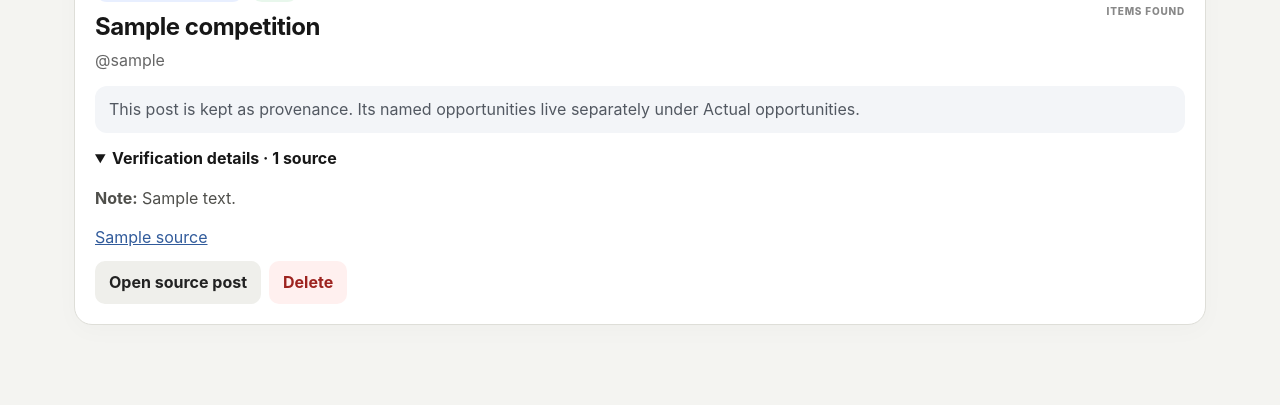
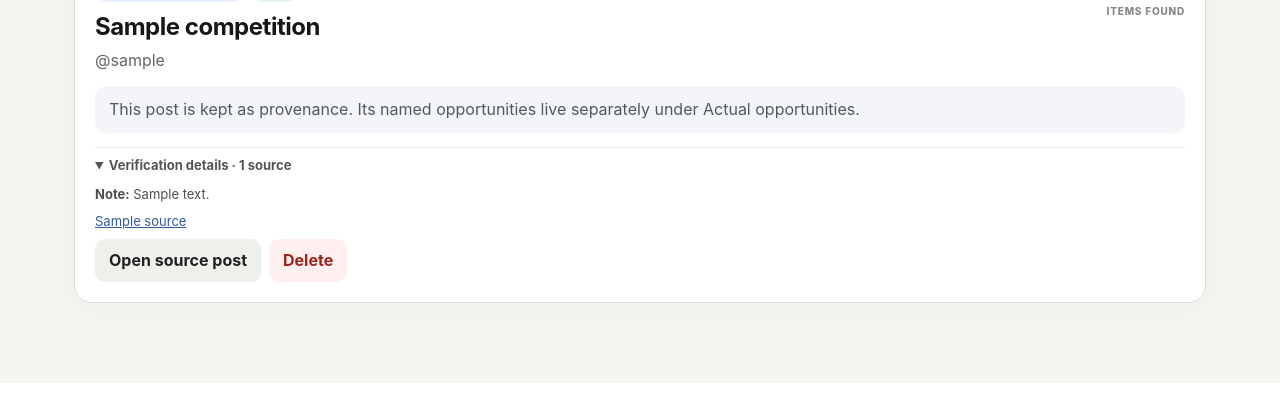
Before and after one commit to wxresearch/competition-tracker, a FastAPI app: template templates/index.html in a window 1280 px wide, after a click that opens the changed part. Shown: the part 843-1248 px from the top of the page. After the commit the page ends 1226 px from the top, so only its background shows below. Run offline with FastAPI, Linux system fonts and the light colour scheme; the template is opened without the code that fills it: most values are stand-ins (such as "Sample title", 1, 10 or a date in 2020); some libraries are stand-ins or nearby versions.

Commit message:
Style compact opportunity cards

```diff
--- a/static/style.css
+++ b/static/style.css
@@ -143,3 +143,54 @@ textarea { font: inherit; padding: 10px 12px; border: 1px solid #d9d9d3; border-
 }
 
 .duplicate-warning { background: #fff0d9; color: #7a4f0b; }
+
+
+/* Compact opportunity cards */
+.compact-facts { margin-bottom: 10px; }
+.clamp-value {
+  display: -webkit-box;
+  -webkit-line-clamp: 2;
+  -webkit-box-orient: vertical;
+  overflow: hidden;
+  line-height: 1.35;
+}
+.compact-details {
+  margin: 8px 0;
+  border-top: 1px solid #ecece7;
+  padding-top: 8px;
+}
+.compact-details summary {
+  color: #555;
+  font-size: 13px;
+}
+.detail-grid {
+  display: grid;
+  grid-template-columns: repeat(2, minmax(0, 1fr));
+  gap: 8px 16px;
+  margin-top: 10px;
+}
+.detail-grid p {
+  margin: 0;
+  color: #4f4f4b;
+  font-size: 13px;
+}
+.verification-details .notes {
+  margin: 10px 0 6px;
+  font-size: 13px;
+}
+.verification-details .sources {
+  margin: 8px 0 0;
+  font-size: 13px;
+}
+.primary-actions {
+  margin-top: 12px;
+}
+.more-actions {
+  margin-top: 8px;
+}
+.more-actions .actions {
+  margin-top: 10px;
+}
+@media (max-width: 700px) {
+  .detail-grid { grid-template-columns: 1fr; }
+}
```
